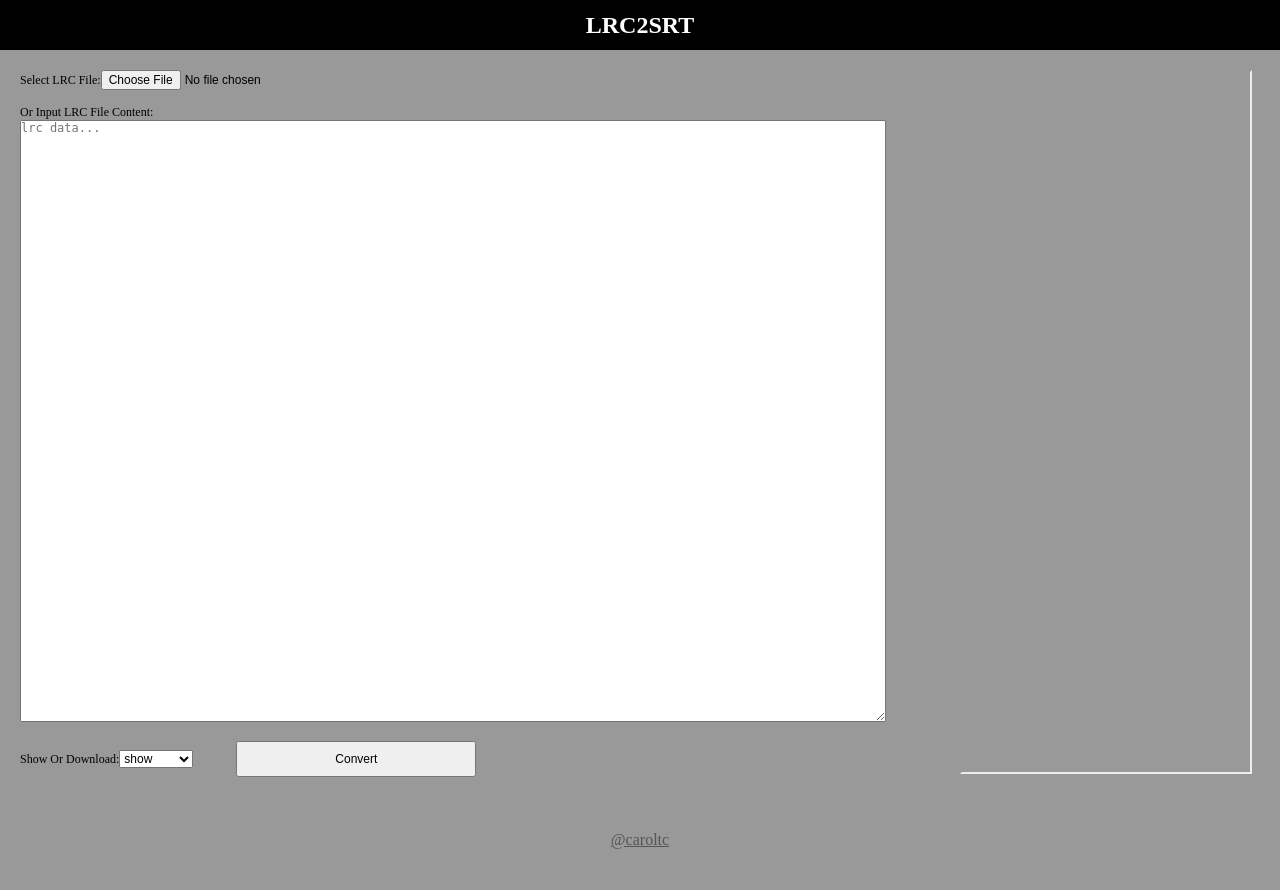
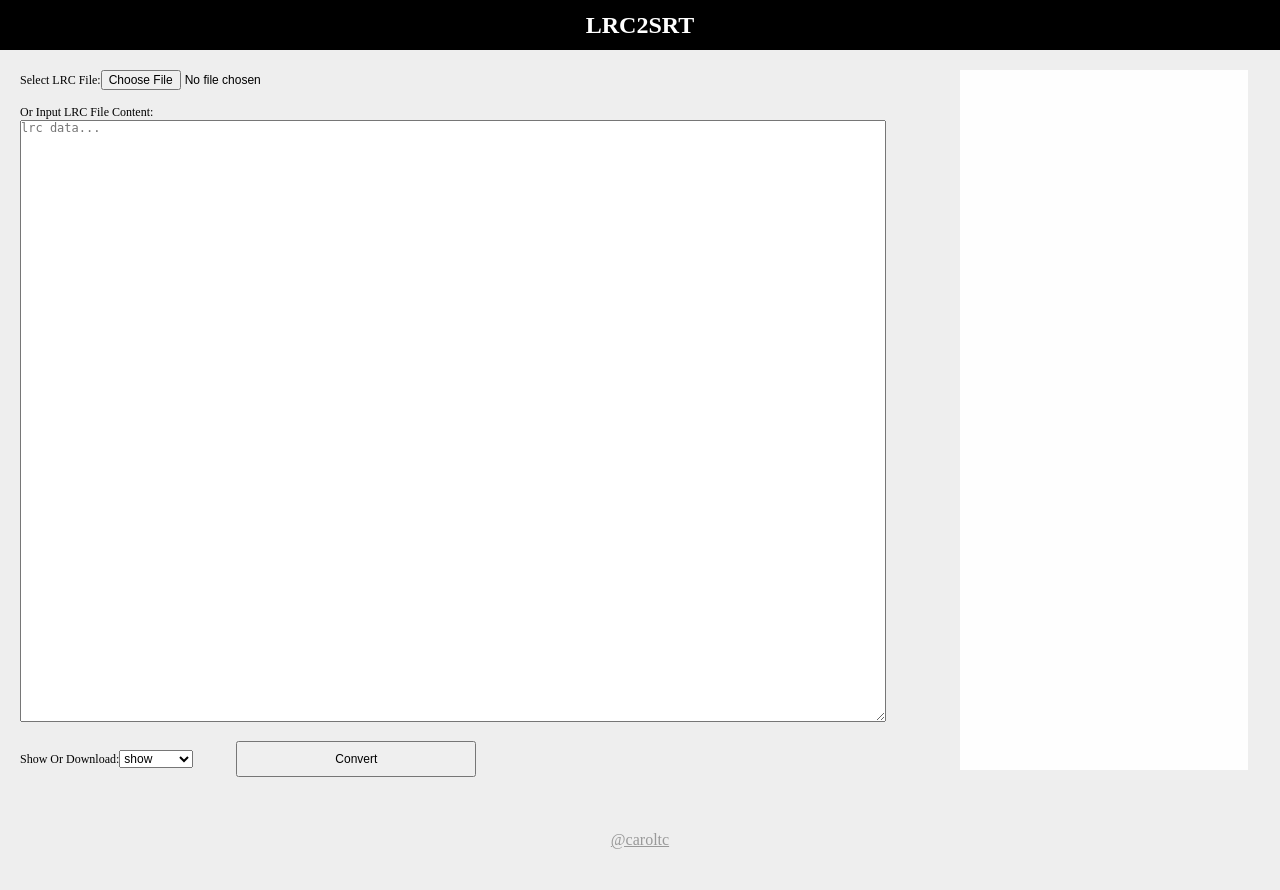
Before and after one commit to caroltc/lrc2srt, a Python web app: template templates/index.html in a window 1280 px wide. Run offline with Jinja, Linux system fonts and the light colour scheme; the template is opened without the code that fills it, so the values that code supplies are empty.

Commit message:
fix style

```diff
--- a/handlers/WebHandler.py
+++ b/handlers/WebHandler.py
@@ -39,7 +39,7 @@ class CovertHandler(BaseHandler.BaseHandler):
             next_time = srt_lines[n]['time'] if n < len(srt_lines) else "99:00:00,000"
             srt_data += str(n)+"\n" + srt_lines[i]['time'] + " --> " + next_time + "\n" + srt_lines[i]['data'] + "\n\n"
         if show_type == '0':
-            self.write("<pre>"+srt_data+"</pre>")
+            self.write("<pre contenteditable='true'>"+srt_data+"</pre>")
             return None
         else:
             self.set_header ('Content-Type', 'application/octet-stream')
--- a/templates/index.html
+++ b/templates/index.html
@@ -7,23 +7,23 @@
   <title>LRC2SRT</title>
   <style type="text/css">
     *{ margin: 0; padding: 0; font-size: 12px; }
-    body{background-color: #999;}
+    body{background-color: #eee;}
     .header{width: 100%; height: 50px; background-color: black; text-align: center;}
     .title{font-size: 24px; line-height: 50px; color: white;}
     .left{
             position:absolute;
             left:0;
             top:50;
-            background-color:#999;
+            background-color:#eee;
             width:900px;
             height:700px;
              padding: 20px;}
     textarea{width: 96%; height: 600px;}
     input[type=submit] {width: 240px; margin:0 40px; height: 36px;}
-    .right{margin-left:940px;height: 700px; padding: 20px; background-color: #999;}
-    iframe{width: 96%; height: 700px;}
+    .right{margin-left:940px;height: 700px; padding: 20px; background-color: #eee;}
+    iframe{width: 96%; height: 700px; border: none; background-color: #fefefe}
     .footer{ text-align: center;}
-    .footer a {font-size: 16px; color: #555; line-height: 100px;}
+    .footer a {font-size: 16px; color: #999; line-height: 100px;}
   </style>
 </head>
 <body>
```
